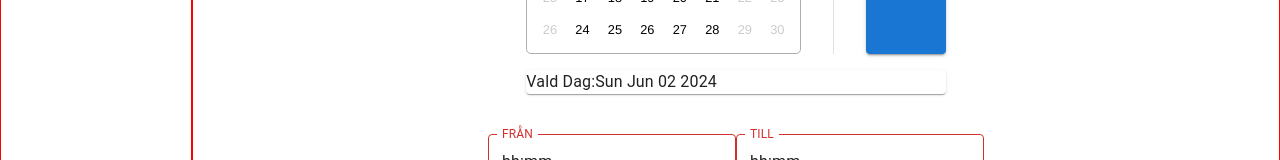
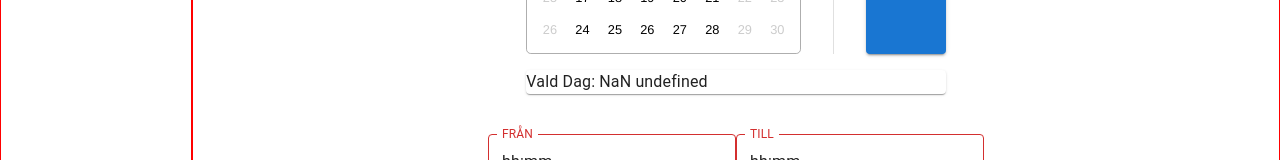
Before and after one commit to A-ForssmanP/InteractWithSchool, a React (Vite) app in the folder frontend/: page /tidsschema/1/registrera_omsorg in a window 1280 px wide. Both pictures are taken after a click on the button "DAGAR". Shown: the part 263-423 px from the top of the page. Built offline with nearby package versions, Linux system fonts and the light colour scheme; the HTML template or start-up script is replaced by a standard one.

Commit message:
fixing bug-TimeSchedule
Trying to fix bug with selecting the right dates and then render the picked days. The start and end date is not changing right.

```diff
--- a/frontend/src/components/dayTimePicker/DayTimePicker.jsx
+++ b/frontend/src/components/dayTimePicker/DayTimePicker.jsx
@@ -10,7 +10,7 @@ function DayTimePicker() {
   const [toBeExamined, setToBeExamined] = useState([]);
 
   const buttonDisabled = timeValue && timeValue.from && timeValue.to;
-  console.log(toBeExamined);
+  console.log(selected);
   // add the selected days to the selected array
   const addSelectedDates = (arr) => {
     setSelected((curr) => {
--- a/frontend/src/components/rangeDatepicker/RangeDatePicker.jsx
+++ b/frontend/src/components/rangeDatepicker/RangeDatePicker.jsx
@@ -15,14 +15,31 @@ import { LocalizationProvider } from "@mui/x-date-pickers/LocalizationProvider/L
 import { AdapterDayjs } from "@mui/x-date-pickers/AdapterDayjs";
 import { StaticTimePicker } from "@mui/x-date-pickers/StaticTimePicker";
 import dayjs from "dayjs";
+import { month } from "dayjs";
 import TabsBox from "../tabsBox/TabsBox";
 
 function RangeDatePicker({ addSelectedDates }) {
   const [startDate, setStartDate] = useState(new Date());
-  const [endDate, setEndDate] = useState(null);
+  // const [endDate, setEndDate] = useState(null);
+  const [endDate, setEndDate] = useState(new Date());
   const [selectedDates, setSelectedDates] = useState([]);
   const [done, setDone] = useState(false);
   // const [timeValue, setTimeValue] = useState(dayjs(""));
+
+  const months = [
+    "Jan",
+    "Feb",
+    "Mars",
+    "April",
+    "Maj",
+    "Juni",
+    "Juli",
+    "Aug",
+    "Sep",
+    "Okt",
+    "Nov",
+    "Dec",
+  ];
 
   useEffect(() => {
     filterWeekDays();
@@ -30,10 +47,16 @@ function RangeDatePicker({ addSelectedDates }) {
 
   //handle dateChange
   const onChange = (dates) => {
+    console.log(dates);
     setDone(false);
     const [start, end] = dates;
     setStartDate(start);
     setEndDate(end);
+    // if (end === null) {
+    //   setEndDate(startDate);
+    // } else {
+    //   setEndDate(end);
+    // }
   };
 
   // filter days in interval to only include weekdays
@@ -66,7 +89,7 @@ function RangeDatePicker({ addSelectedDates }) {
 
   // handle days is done
   const daysIsDone = () => {
-    // console.log(selectedDates);
+    console.log(selectedDates);
     addSelectedDates(selectedDates);
     setDone(true);
   };
@@ -90,6 +113,7 @@ function RangeDatePicker({ addSelectedDates }) {
           // selected={startDate}
           onChange={onChange}
           startDate={startDate}
+          // startDate={}
           endDate={endDate}
           selectsRange
           // selectsDisabledDaysInRange
@@ -107,8 +131,18 @@ function RangeDatePicker({ addSelectedDates }) {
         <Card sx={{ mt: 2 }}>
           <Typography>
             {selectedDates.length > 1
-              ? `Valda Dagar: ${startDate.toDateString()} - ${endDate.toDateString()}`
-              : `Vald Dag:${startDate.toDateString()}`}
+              ? `Valda Dagar: ${dayjs(selectedDates[0]).date()} ${
+                  months[dayjs(selectedDates[0]).month()]
+                }
+                 - ${dayjs(selectedDates[selectedDates.length - 1]).date()}
+                 ${
+                   months[
+                     dayjs(selectedDates[selectedDates.length - 1]).month()
+                   ]
+                 }`
+              : `Vald Dag: ${dayjs(selectedDates).date()} ${
+                  months[dayjs(selectedDates).month()]
+                }`}
           </Typography>
         </Card>
       )}
```
